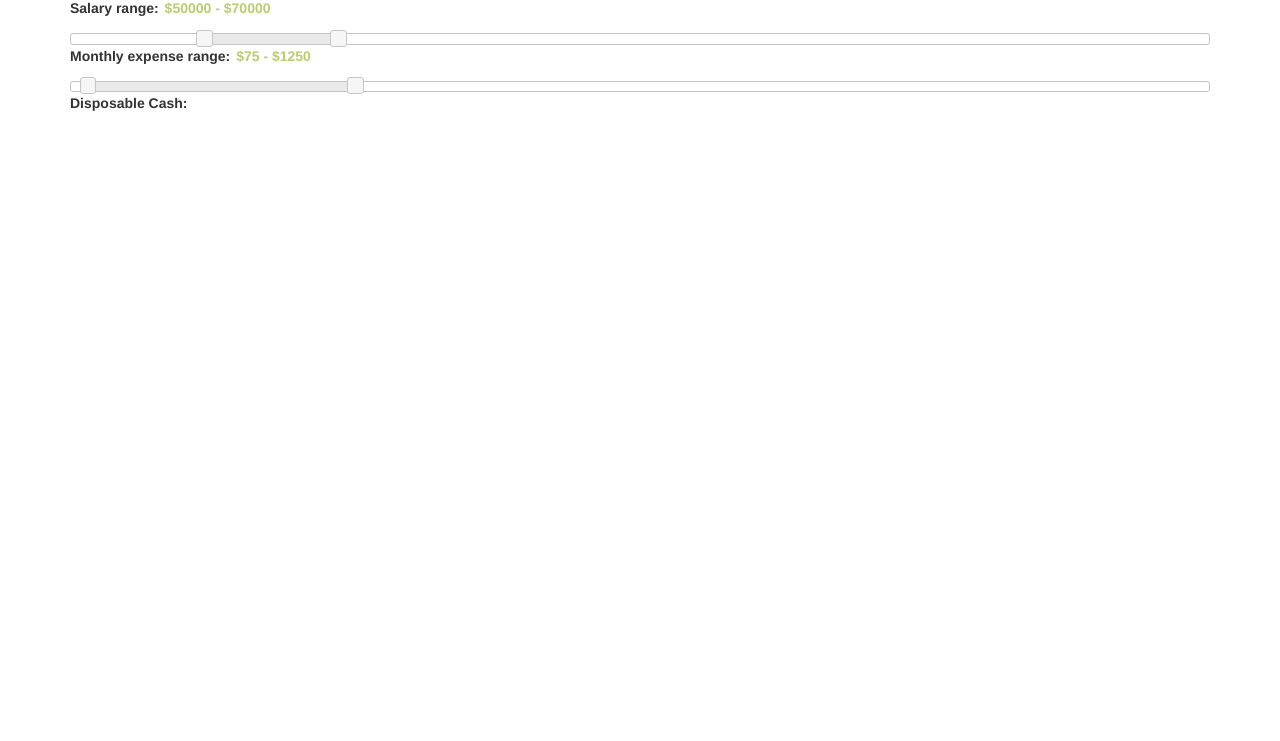
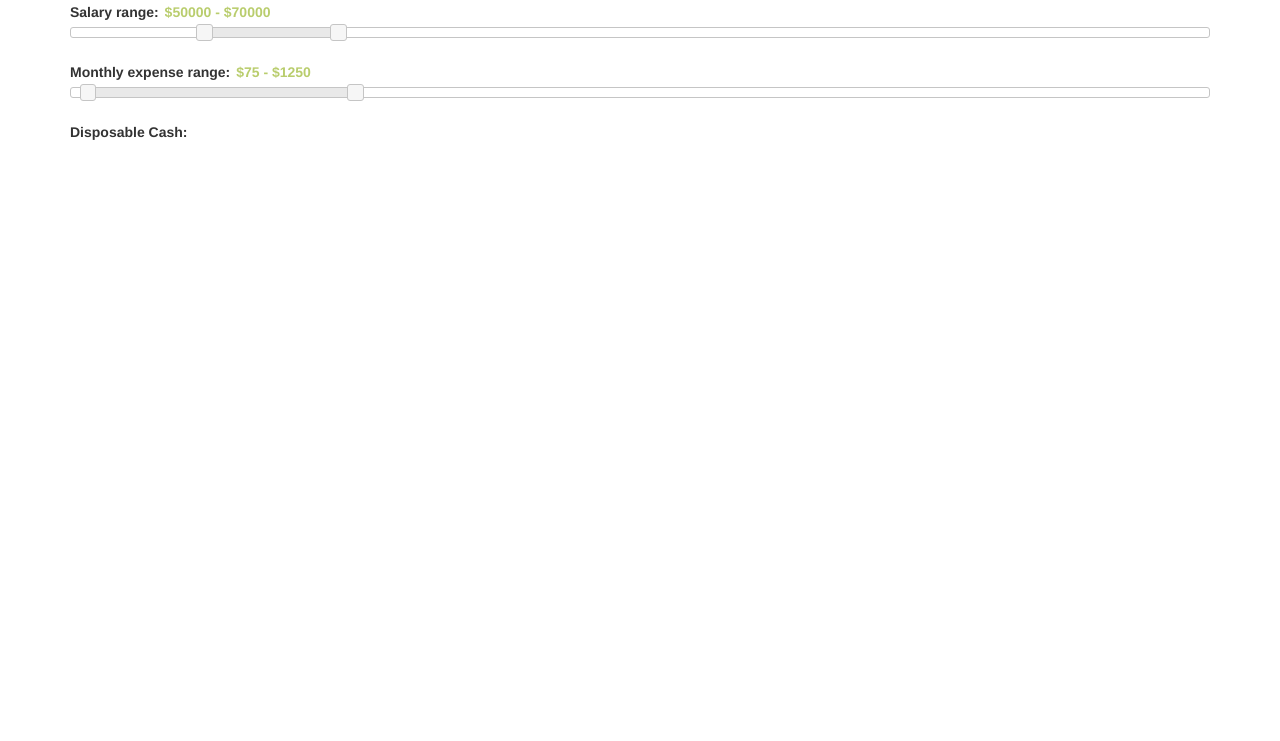
Before and after one commit to jonschwadron/happiness-calculator, a plain HTML site: page index.html in a window 1280 px wide. Shown: the part 59-800 px from the top of the page. Drawn offline with nearby package versions, Linux system fonts and the light colour scheme.

Commit message:
row height adjustment

```diff
--- a/index.html
+++ b/index.html
@@ -2,7 +2,7 @@
 <html lang="en">
 <head>
 	<meta charset="utf-8">
-	<title>jQuery UI Slider functionality</title>
+	<title>Happiness Calculator</title>
 
 	<script src="https://code.jquery.com/jquery-1.10.2.js"></script>
 	<script src="https://code.jquery.com/ui/1.10.4/jquery-ui.js"></script>
@@ -54,6 +54,11 @@
 		}
 	});
 	</script>
+	<style>
+	.row {
+	    height: 60px;
+	}
+	</style>
 </head>
 <body>
 	<!-- HTML -->
@@ -66,26 +71,35 @@
 			</div>
 			<div class="row">
 				<div class="col-md-12">
-					<p>
+					<div>
 						<label for="slider-salary">Salary range:</label>
 						<input type="text"
 						id="user-salary"
 						style="border:0; color:#b9cd6d; font-weight:bold;">
-					</p>
+					</div>
 					<div id="slider-salary"></div>
-					<p>
+				</div>
+			</div>
+			<div class="row">
+				<div class="col-md-12">
+					<div>
 						<label for="slider-expense">Monthly expense range:</label>
 						<input type="text"
 						id="user-expense"
 						style="border:0; color:#b9cd6d; font-weight:bold;">
-					</p>
+					</div>
 					<div id="slider-expense"></div>
-					<p>
+				</div>
+			</div>
+
+			<div class="row">
+				<div class="col-md-12">
+					<div>
 						<label for="total">Disposable Cash:</label>
 						<input type="text"
 						id="total"
 						style="border:0; color:#b9cd6d; font-weight:bold;">
-					</p>
+					</div>
 				</div>
 			</div>
 		</container>
```
